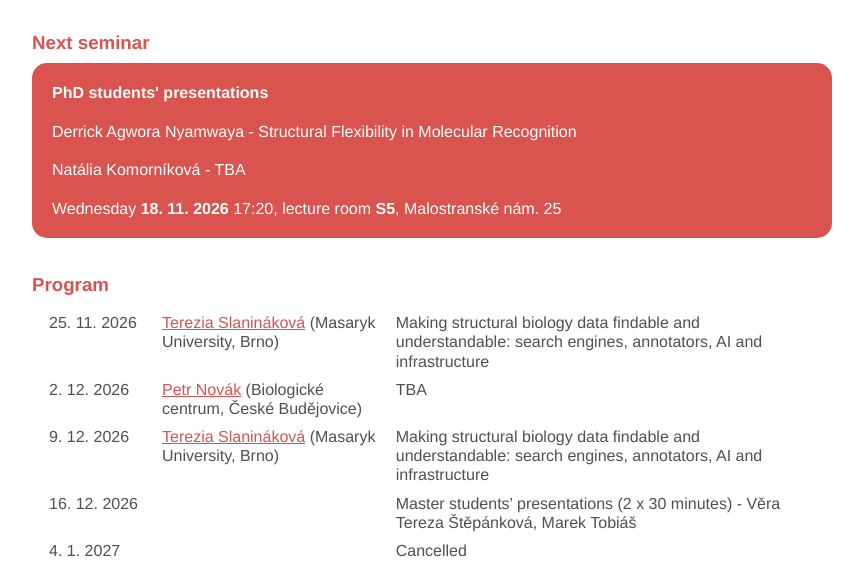
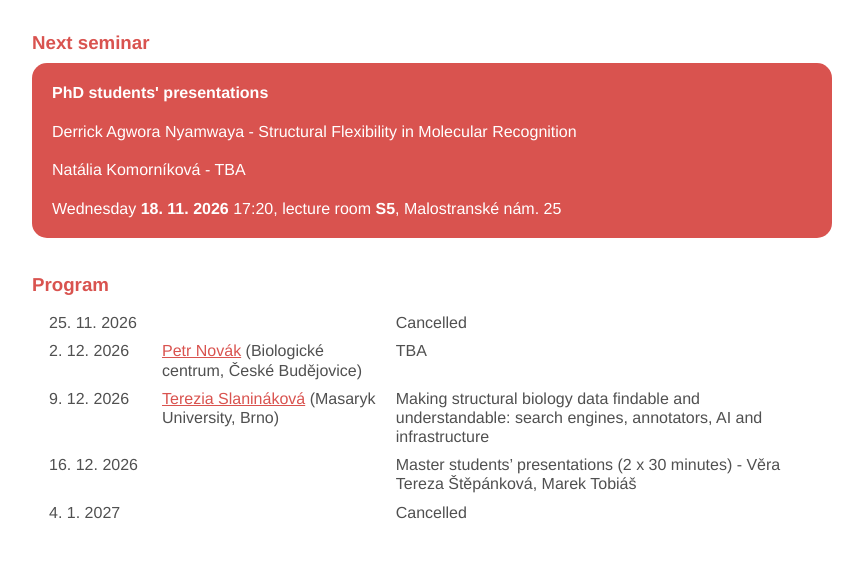
Before and after one commit to davidhoksza/cu-bioinformatics-seminar, a plain HTML site: page index.html in a window 1280 px wide. Shown: the part 234-800 px from the top of the page, without its empty margins (208-1071 px from the left). Drawn offline with Linux system fonts and the light colour scheme.

Commit message:
program updated

```diff
--- a/index.html
+++ b/index.html
@@ -53,7 +53,7 @@
                 <!-- <tr><td class="date">4. 11. 2026 </td><td></td><td>PhD students' presentations (2 x 30 minutes) - Jonáš Prokop, Petra Polakovičová</td></tr> -->
                 <!-- <tr><td class="date">11. 11. 2026 </td><td></td><td>PhD students' presentations (2 x 30 minutes) - Samuel Fanči, Defne Çığ Kabakcıoğlu</td></tr>                 -->
                 <!-- <tr><td class="date">18. 11. 2026 </td><td></td><td>PhD students' presentations (2 x 30 minutes) - Derrick Agwora Nyamwaya, Natália	Komorníková</td></tr> -->
-                <tr><td class="date">25. 11. 2026 </td><td><a href="https://terkaslan.github.io/">Terezia Slanináková</a> (Masaryk University, Brno)</td><td>Making structural biology data findable and understandable: search engines, annotators, AI and infrastructure</td></tr>
+                <tr><td class="date">25. 11. 2026 </td><td></td><td>Cancelled</td></tr>
                 <tr><td class="date">2. 12. 2026 </td><td><a href="http://w3lamc.umbr.cas.cz/lamc/">Petr Novák</a> (Biologické centrum, České Budějovice)</td><td>TBA</td></tr>
                 <tr><td class="date">9. 12. 2026 </td><td><a href="https://terkaslan.github.io/">Terezia Slanináková</a> (Masaryk University, Brno)</td><td>Making structural biology data findable and understandable: search engines, annotators, AI and infrastructure</td></tr>
                 <!-- <tr><td class="date">9. 12. 2026 </td><td></td><td> Master students’ presentations (2 x 30 minutes) - Matěj Voldřich, Aneta Tranová</td></tr> -->
```
